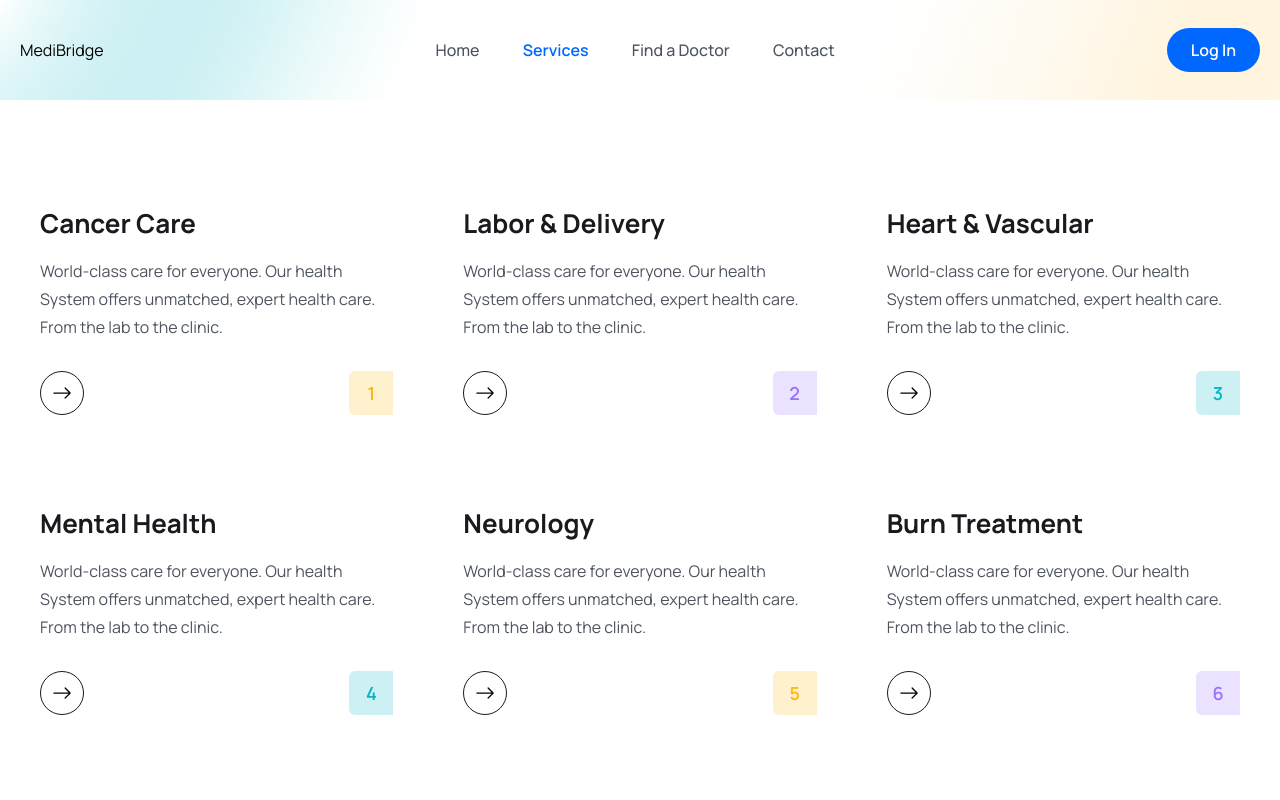
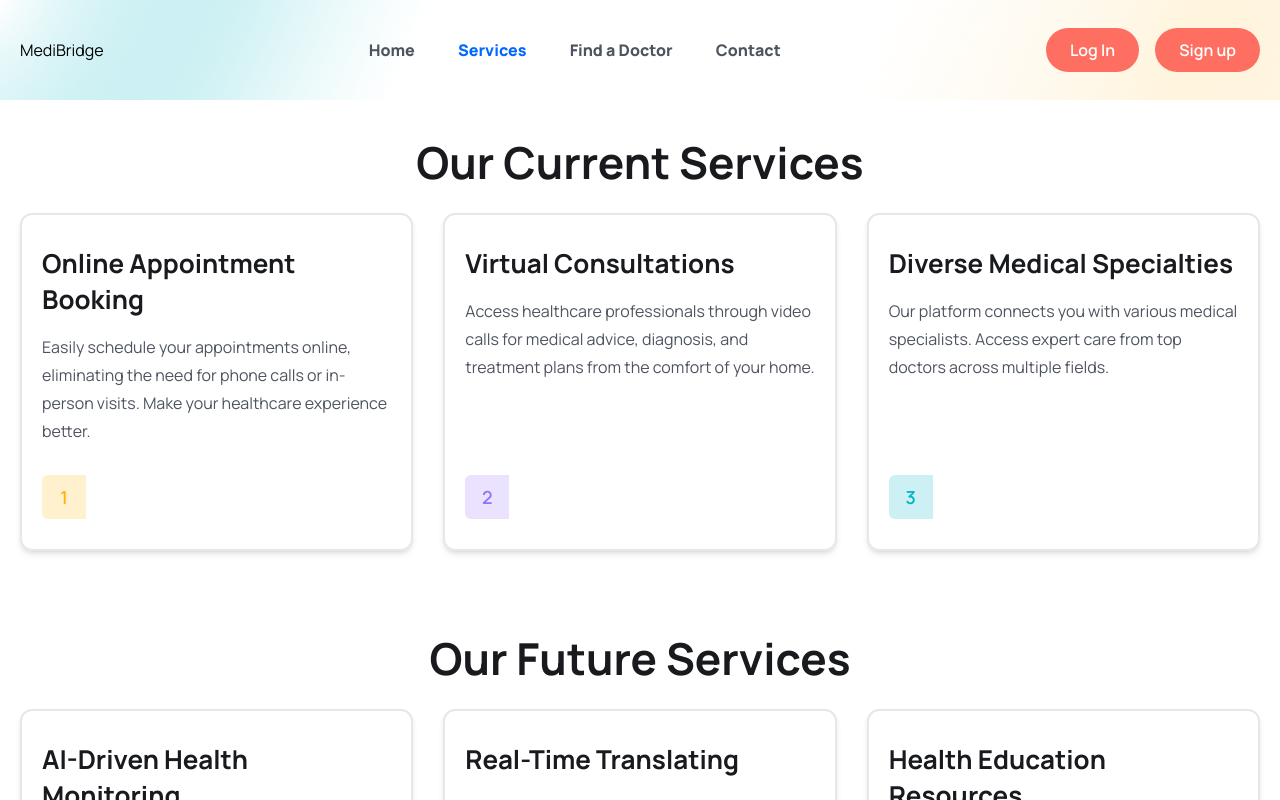
Before and after one commit to cgpakay/medibridge_frontend, a React (Vite) app: page /services in a window 1280 px wide. Shown: the top 800 px of the page. Built offline with nearby package versions, Linux system fonts and the light colour scheme.

Commit message:
created and added new content and style: new content for our virtual services at home page and services page.

```diff
--- a/src/assets/data/services.js
+++ b/src/assets/data/services.js
@@ -1,37 +1,40 @@
 export const services = [
   {
-    name: "Cancer Care",
-    desc: "World-class care for everyone. Our health System offers unmatched, expert health care. From the lab to the clinic.",
+    name: "Online Appointment Booking",
+    desc: "Easily schedule your appointments online, eliminating the need for phone calls or in-person visits. Make your healthcare experience better.",
     bgColor: "rgba(254, 182, 13, .2)",
     textColor: "#FEB60D",
   },
   {
-    name: "Labor & Delivery",
-    desc: "World-class care for everyone. Our health System offers unmatched, expert health care. From the lab to the clinic.",
+    name: "Virtual Consultations",
+    desc: "Access healthcare professionals through video calls for medical advice, diagnosis, and treatment plans from the comfort of your home.",
     bgColor: "rgba(151, 113, 255, .2)",
     textColor: "#9771FF",
   },
   {
-    name: "Heart & Vascular",
-    desc: "World-class care for everyone. Our health System offers unmatched, expert health care. From the lab to the clinic.",
+    name: "Diverse Medical Specialties",
+    desc: "Our platform connects you with various medical specialists. Access expert care from top doctors across multiple fields.",
+    bgColor: "rgba(1, 181, 197, .2)",
+    textColor: "#01B5C5",
+  },
+];
+
+export const futureServices = [
+  {
+    name: "AI-Driven Health Monitoring",
+    desc: "We are developing AI-based tools to continuously monitor your health metrics. This will provide real-time insights and proactive health management.",
     bgColor: "rgba(1, 181, 197, .2)",
     textColor: "#01B5C5",
   },
   {
-    name: "Mental Health",
-    desc: "World-class care for everyone. Our health System offers unmatched, expert health care. From the lab to the clinic.",
-    bgColor: "rgba(1, 181, 197, .2)",
-    textColor: "#01B5C5",
-  },
-  {
-    name: "Neurology",
-    desc: "World-class care for everyone. Our health System offers unmatched, expert health care. From the lab to the clinic.",
+    name: "Real-Time Translating",
+    desc: "We're creating real-time translating subtitles to enhance communication between patients and doctors, breaking language barriers.",
     bgColor: "rgba(254, 182, 13, .2)",
     textColor: "#FEB60D",
   },
   {
-    name: "Burn Treatment",
-    desc: "World-class care for everyone. Our health System offers unmatched, expert health care. From the lab to the clinic.",
+    name: "Health Education Resources",
+    desc: "Access a wealth of educational materials and resources to empower yourself with knowledge about your health and wellness.",
     bgColor: "rgba(151, 113, 255, .2)",
     textColor: "#9771FF",
   },
--- a/src/components/About/OurServices.jsx
+++ b/src/components/About/OurServices.jsx
@@ -14,7 +14,8 @@ const OurServices = () => {
             </h2>
             <p className="text-gray-700 mb-6">
               Easily schedule your appointments online, eliminating the need for
-              phone calls or in-person visits.
+              phone calls or in-person visits. Make your healthcare experience
+              better.
             </p>
           </div>
 
@@ -28,29 +29,33 @@ const OurServices = () => {
           </div>
 
           <div className="bg-white rounded-xl shadow-md p-8 flex flex-col justify-between h-full">
-            <h2 className="text-2xl font-bold mb-4">Remote Monitoring</h2>
+            <h2 className="text-2xl font-bold mb-4">
+              Diverse Medical Specialties
+            </h2>
             <p className="text-gray-700 mb-6">
-              Stay connected with your healthcare team through remote monitoring
-              devices that track vital signs and health indicators.
+              Our platform connects you with various medical specialists. Access
+              expert care from top doctors across multiple fields.
             </p>
           </div>
 
           {/* Second Row */}
           <div className="bg-white rounded-xl shadow-md p-8 flex flex-col justify-between h-full">
-            <h2 className="text-2xl font-bold mb-4">Prescription Refills</h2>
+            <h2 className="text-2xl font-bold mb-4">
+              AI-Driven Health Monitoring
+            </h2>
             <p className="text-gray-700 mb-6">
-              Request prescription refills online and have your medications
-              delivered to your doorstep for convenience.
+              We are developing AI-based tools to continuously monitor your
+              health metrics. This will provide real-time insights and proactive
+              health management.
             </p>
           </div>
 
           <div className="bg-white rounded-xl shadow-md p-8 flex flex-col justify-between h-full">
-            <h2 className="text-2xl font-bold mb-4">
-              Health Record Management
-            </h2>
+            <h2 className="text-2xl font-bold mb-4">Real-Time Translating</h2>
             <p className="text-gray-700 mb-6">
-              Access and manage your medical records securely online, including
-              test results, diagnoses, and treatment history.
+              We're creating real-time translating subtitles to enhance
+              communication between patients and doctors, breaking language
+              barriers.
             </p>
           </div>
 
--- a/src/components/Header/Header.jsx
+++ b/src/components/Header/Header.jsx
@@ -70,8 +70,8 @@ const Header = () => {
                     to={link.path}
                     className={(navClass) =>
                       navClass.isActive
-                        ? "text-[#0067FF] font-[600] text-[16px] leading-7"
-                        : "text-textColor font-[500] text-[16px] leading-7"
+                        ? "text-[#0067FF] font-[800] text-[16px] leading-7"
+                        : "text-textColor font-[800] text-[16px] leading-7"
                     }
                   >
                     {link.display}
@@ -102,11 +102,19 @@ const Header = () => {
                 </Link>
               </div>
             ) : (
-              <Link to="/login">
-                <button className="bg-primaryColor py-2 px-6 rounded-[50px] text-white font-[600] h-[44px] flex items-center justify-center">
-                  Log In
-                </button>
-              </Link>
+              <>
+                <Link to="/login">
+                  <button className="bg-primaryColor py-2 px-6 rounded-[50px] text-white font-[600] h-[44px] flex items-center justify-center">
+                    Log In
+                  </button>
+                </Link>
+
+                <Link to="/register">
+                  <button className="bg-primaryColor py-2 px-6 rounded-[50px] text-white font-[600] h-[44px] flex items-center justify-center">
+                    Sign up
+                  </button>
+                </Link>
+              </>
             )}
 
             <span className="md:hidden" onClick={toggleMenu}>
--- a/src/components/Services/ServiceCard.jsx
+++ b/src/components/Services/ServiceCard.jsx
@@ -7,24 +7,25 @@ const ServiceCard = ({ item, index }) => {
   const { name, desc, bgColor, textColor } = item;
 
   return (
-    <div className=" py-[30px] px-3 lg:px-[20px] ">
+    <div className="py-[30px] px-3 lg:px-[20px] border-2 rounded-xl shadow-md flex flex-col justify-between">
+      <div>
         <h2 className="text-[26px] leading-9 font-[700] text-headingColor">
           {name}
         </h2>
         <p className="text-[16px] leading-7 font-[400] text-textColor mt-4">
           {desc}
         </p>
+      </div>
 
       <div className="flex items-center justify-between mt-[30px]">
-        <Link
+        {/*  <Link
           to="/doctors"
           className=" w-[44px] h-[44px] rounded-full border border-solid border-[#181A1E] flex  items-center justify-center group hover:bg-[#0067FF] hover:border-none"
         >
           <BsArrowRight className="group-hover:text-white w-6 h-5" />
-        </Link>
-
+        </Link> */}
         <span
-          className={`w-[44px] h-[44px] flex items-center justify-center  text-[18px] leading-[30px] font-[600]  `}
+          className={`w-[44px] h-[44px] flex items-center justify-center text-[18px] leading-[30px] font-[600]`}
           style={{
             background: `${bgColor}`,
             color: `${textColor}`,
@@ -33,6 +34,7 @@ const ServiceCard = ({ item, index }) => {
         >
           {index + 1}
         </span>
+        {/* Add other elements here if needed */}
       </div>
     </div>
   );
--- a/src/pages/Contact.jsx
+++ b/src/pages/Contact.jsx
@@ -20,7 +20,7 @@ const Contact = () => {
   };
 
   return (
-    <div className="px-4 md:px-16 lg:px-32 bg-slate-100">
+    <div className="px-4 md:px-16 lg:px-32 bg-white">
       <section className="mb-12">
         <h2 className="text-3xl font-bold mb-12 text-center">About Us</h2>
         <div className="max-w-3xl mx-auto">
--- a/src/pages/Services.jsx
+++ b/src/pages/Services.jsx
@@ -1,12 +1,26 @@
-import { services } from "../assets/data/services";
+import { services, futureServices } from "../assets/data/services";
 import ServiceCard from "../components/Services/ServiceCard";
 
 const Services = () => {
   return (
-    <section>
+    <section className="pt-[35px] pb-[75px]">
+      <div className="container ">
+        <div className="flex justify-center mb-6">
+          <h2 className="heading text-center">Our Current Services</h2>
+        </div>
+        <div className="grid grid-cols-1 md:grid-cols-2 lg:grid-cols-3 gap-5 lg:gap-[30px] flex-wrap">
+          {services.map((item, index) => (
+            <ServiceCard item={item} index={index} key={index} />
+          ))}
+        </div>
+      </div>
+
       <div className="container">
+        <div className="flex justify-center pt-20 mb-6">
+          <h2 className="heading text-center">Our Future Services</h2>
+        </div>
         <div className="grid grid-cols-1 md:grid-cols-2 lg:grid-cols-3 gap-5 lg:gap-[30px] flex-wrap ">
-          {services.map((item, index) => (
+          {futureServices.map((item, index) => (
             <ServiceCard item={item} index={index} key={index} />
           ))}
         </div>
--- a/tailwind.config.js
+++ b/tailwind.config.js
@@ -4,7 +4,7 @@ export default {
   theme: {
     extend: {
       colors: {
-        primaryColor: "#0067FF",
+        primaryColor: "#FF6F61",
         yellowColor: "#FEB60D",
         purpleColor: "#9771FF",
         irisBlueColor: "#01B5C5",
```
Lines whose indentation alone changed are shown as unchanged.
